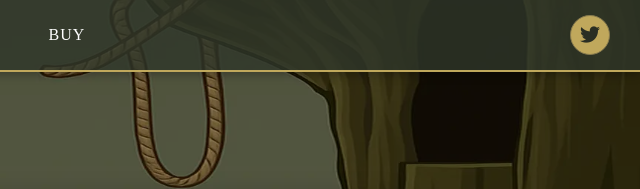
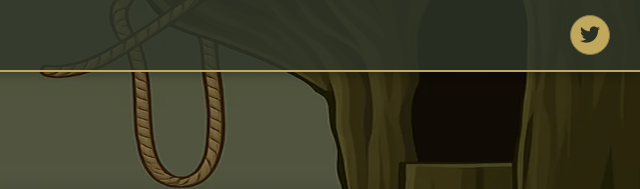
Before and after one commit to virtubeauty/mindyaps, a plain HTML site: page index.html in a window 1280 px wide. Shown: the top 189 px of the page, 640-1280 px from the left. Drawn offline with Linux system fonts and the light colour scheme.

Commit message:
Add files via upload

```diff
--- a/index.html
+++ b/index.html
@@ -15,12 +15,6 @@
             <img src="./img/logo.png" alt="MNY Logo">
             <h1>MindYaps</h1>
         </div>
-
-        <nav>
-            <ul>
-                <li><a href="#">BUY</a></li>
-            </ul>
-        </nav>
 
         <div class="social-icons">
             <a href="https://x.com/mindyapsai" target="_blank"><i class="fab fa-twitter"></i></a>
```
